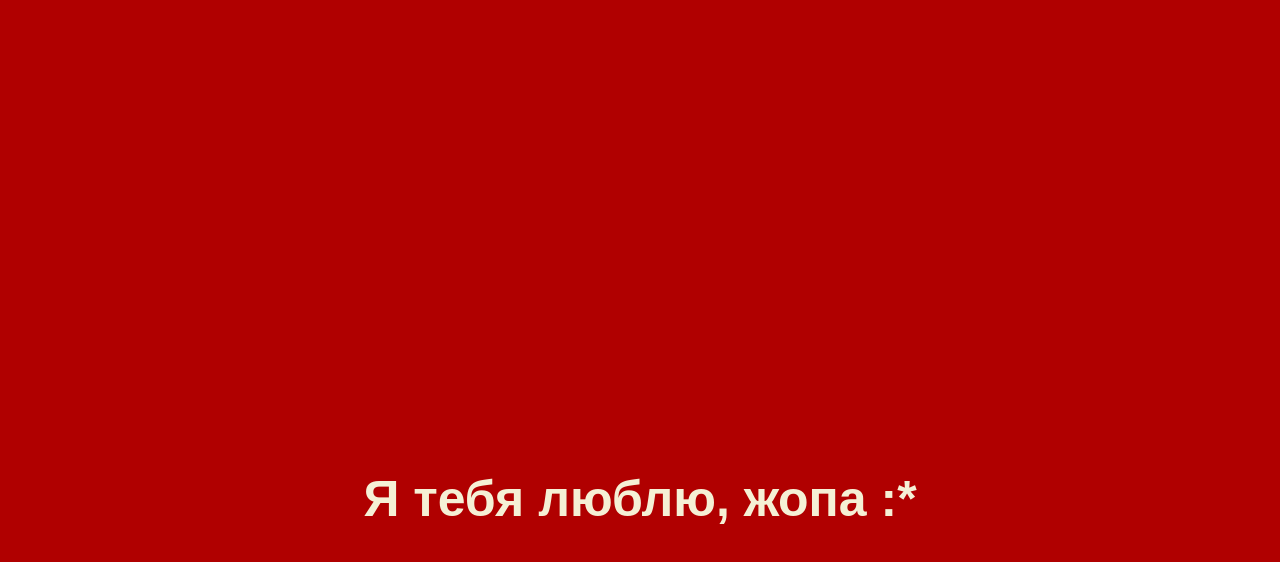
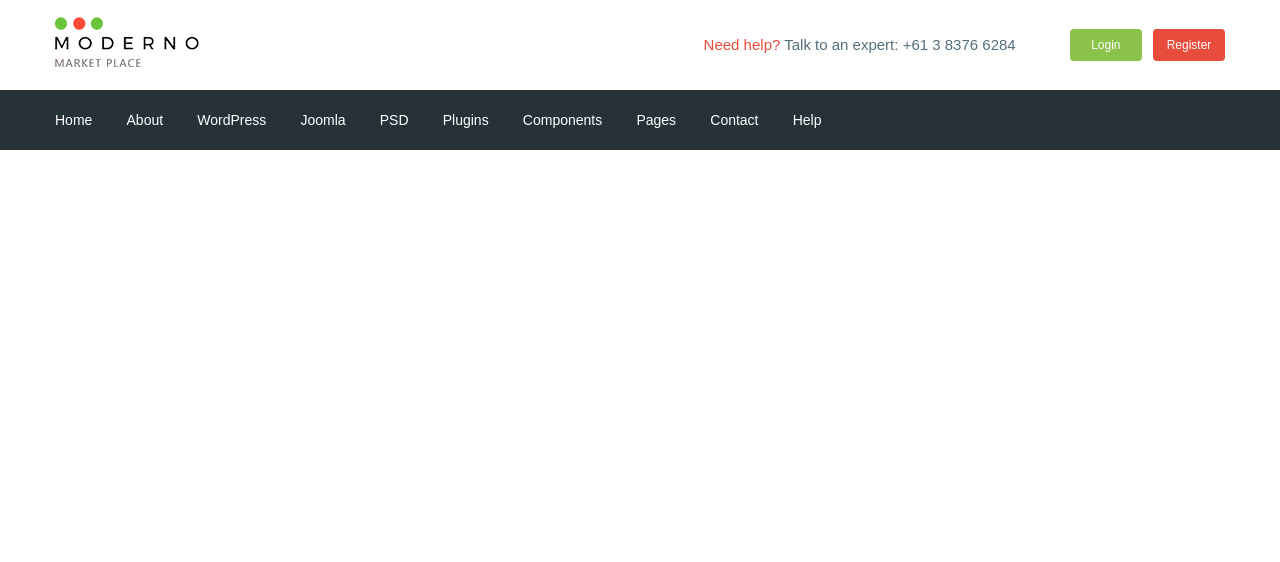
Before and after one commit to ilya-lunyov98/moderno, a website: page app/index.html in a window 1280 px wide. Drawn offline with nearby package versions, Linux system fonts and the light colour scheme; files that its build step writes are made by us from their sources.

Commit message:
added header

```diff
--- a/app/index.html
+++ b/app/index.html
@@ -1,19 +1,101 @@
 <!DOCTYPE html>
 <html lang="en">
   <head>
-  <meta charset="UTF-8">
-  <meta name="viewport" content="width=device-width, initial-scale=1.0">
-  <meta http-equiv="X-UA-Compatible" content="ie=edge">
+    <meta charset="UTF-8" />
+    <meta name="viewport" content="width=device-width, initial-scale=1.0" />
+    <meta http-equiv="X-UA-Compatible" content="ie=edge" />
     <title>Document</title>
-  <link rel="stylesheet" href="css/libs.min.css">
-  <link rel="stylesheet" href="css/style.min.css">
+    <link href="https://fonts.googleapis.com/css?family=Roboto:500,700&display=swap" rel="stylesheet">
+    <link rel="stylesheet" href="css/libs.min.css" />
+    <link rel="stylesheet" href="css/style.min.css" />
   </head>
   <body>
-  <div class="wrap">
-  <div class="box">
-    Я тебя люблю, жопа :*
+    <header class="header">
+      <div class="header__top">
+        <div class="container">
+          <div class="header__top-inner">
+            <div class="header__logo">
+              <a href="">
+                <img src="images/logo.png" alt="" />
+              </a>
+            </div>
+            <div class="header__text">
+              <a href="#">
+                <span>Need help?</span>
+              </a>
+              Talk to an expert:
+              <a class="header__phone" href="tel:61383766284"
+                >+61 3 8376 6284</a
+              >
+            </div>
+            <div class="header__box">
+              <a class="basket" href="#"></a>
+              <a class="header__btn header__btn-login" href="">Login</a>
+              <a class="header__btn header__btn-register" href="">Register</a>
             </div>
           </div>
+        </div>
+      </div>
+
+      <div class="header__menu">
+        <div class="container">
+          <nav class="menu">
+            <ul class="menu__list">
+              <li>
+                <a href="#">
+                  Home
+                </a>
+              </li>
+              <li>
+                <a href="#">
+                  About
+                </a>
+              </li>
+              <li>
+                <a href="#">
+                  WordPress
+                </a>
+              </li>
+              <li>
+                <a href="#">
+                  Joomla
+                </a>
+              </li>
+              <li>
+                <a href="#">
+                  PSD
+                </a>
+              </li>
+              <li>
+                <a href="#">
+                  Plugins
+                </a>
+              </li>
+              <li>
+                <a href="#">
+                  Components
+                </a>
+              </li>
+              <li>
+                <a href="#">
+                  Pages
+                </a>
+              </li>
+              <li>
+                <a href="#">
+                  Contact
+                </a>
+              </li>
+              <li>
+                <a href="#">
+                  Help
+                </a>
+              </li>
+            </ul>
+          </nav>
+        </div>
+      </div>
+    </header>
     <script src="https://ajax.googleapis.com/ajax/libs/jquery/3.4.1/jquery.min.js"></script>
     <script src="js/libs.min.js"></script>
     <script src="js/main.min.js"></script>
--- /dev/null
+++ b/app/scss/_fonts.scss
@@ -0,0 +1,7 @@
+@font-face {
+  font-family: 'Roboto-Regular', sans-serif;
+	src:url('../fonts/Roboto-Regular.woff2') format('woff2'),
+     url('F../fonts/Roboto-Regular.woff') format('woff');
+     font-weight: 400;
+    font-display: swap;
+}
--- /dev/null
+++ b/app/scss/_global.scss
@@ -0,0 +1,31 @@
+html {
+  box-sizing: border-box;
+}
+*,
+*::before,
+*::after {
+  box-sizing: inherit;
+}
+a {
+  display: inline-block;
+  text-decoration: none;
+  color: $text;
+}
+ul,
+li {
+  margin: 0;
+  padding: 0;
+  list-style: none;
+}
+body {
+  font-family: "Roboto-Regular", sans-serif;
+  font-size: 15px;
+  line-height: 24px;
+  color: $text;
+  font-weight: 400;
+}
+.container {
+  max-width: 1200px;
+  margin: 0 auto;
+  padding: 0px 15px;
+}
--- /dev/null
+++ b/app/scss/_vars.scss
@@ -0,0 +1,4 @@
+$text: #546e7a;
+$red: #e74c3c;
+$green: #8bc34a;
+$bg: #263238;
--- a/app/scss/style.scss
+++ b/app/scss/style.scss
@@ -1,27 +1,52 @@
-html {
-  box-sizing: border-box;
+@import 'vars';
+@import 'global';
+@import 'fonts';
+
+.header__top-inner{
+  display: flex;
+  justify-content: space-between;
+  height: 90px;
+  align-items: center;
 }
-*,
-*::before,
-*::after {
-  box-sizing: inherit;
+.header__text{
+  margin-left: auto;
+  margin-right: 50px;
+  span{
+    color: $red;
+  }
 }
-body{
-
-  background-color: #B00000;
-
+.header__btn{
+  padding: 4px;
+  width: 72px;
+  border-radius: 4px;
+  text-align: center;
+  font-size: 12px;
+  color: #fff;
 }
-.wrap{
-  widows: 1000px;
-  height: 1000px;
- display: flex;
- justify-content: center;
- align-items: center;
-
-.box{
-  font-weight: 700;
-  font-size: 50px;
-  color: #f5f0d5;
-  font-family: Arial, "Helvetica Neue", Helvetica, sans-serif;
+.header__btn-login{
+  background-color: $green;
 }
+.header__btn-register{
+  background-color: $red;
+  margin-left: 7px;
 }
+.header__menu{
+  background-color: $bg;
+}
+.menu{
+  display: flex;
+  align-items: center;
+  height: 60px;
+}
+.menu__list{
+  li{
+    display: inline-block;
+    &+li{
+      margin-left: 30px;
+    }
+    a{
+      color: #fff;
+      font-size: 14px;
+    }
+  }
+}
--- a/gulpfile.js
+++ b/gulpfile.js
@@ -8,7 +8,7 @@ uglify= require("gulp-uglify")
 cssmin = require("gulp-cssmin")
 
 gulp.task("sass", function() {
-  return gulp.src("app/scss/style.scss")
+  return gulp.src("app/scss/**/*.scss")
             .pipe(sass({ outputStyle: "compressed" }))
             .pipe(rename({ suffix: ".min" }))
             .pipe(autoprefixer({
@@ -51,7 +51,7 @@ gulp.task("js", function() {
 
 
 gulp.task("watch", function(){
-  gulp.watch("app/scss/style.scss", gulp.parallel("sass"))
+  gulp.watch("app/scss/**/*.scss", gulp.parallel("sass"))
   gulp.watch("app/*.html", gulp.parallel("html"))
   gulp.watch("app/js/*.js", gulp.parallel("js"))
 });
```
Also changed, not shown: app/fonts/Roboto-Regular.woff (added), app/fonts/Roboto-Regular.woff2 (added), app/images/logo.png (added). Lines whose indentation alone changed are shown as unchanged.
